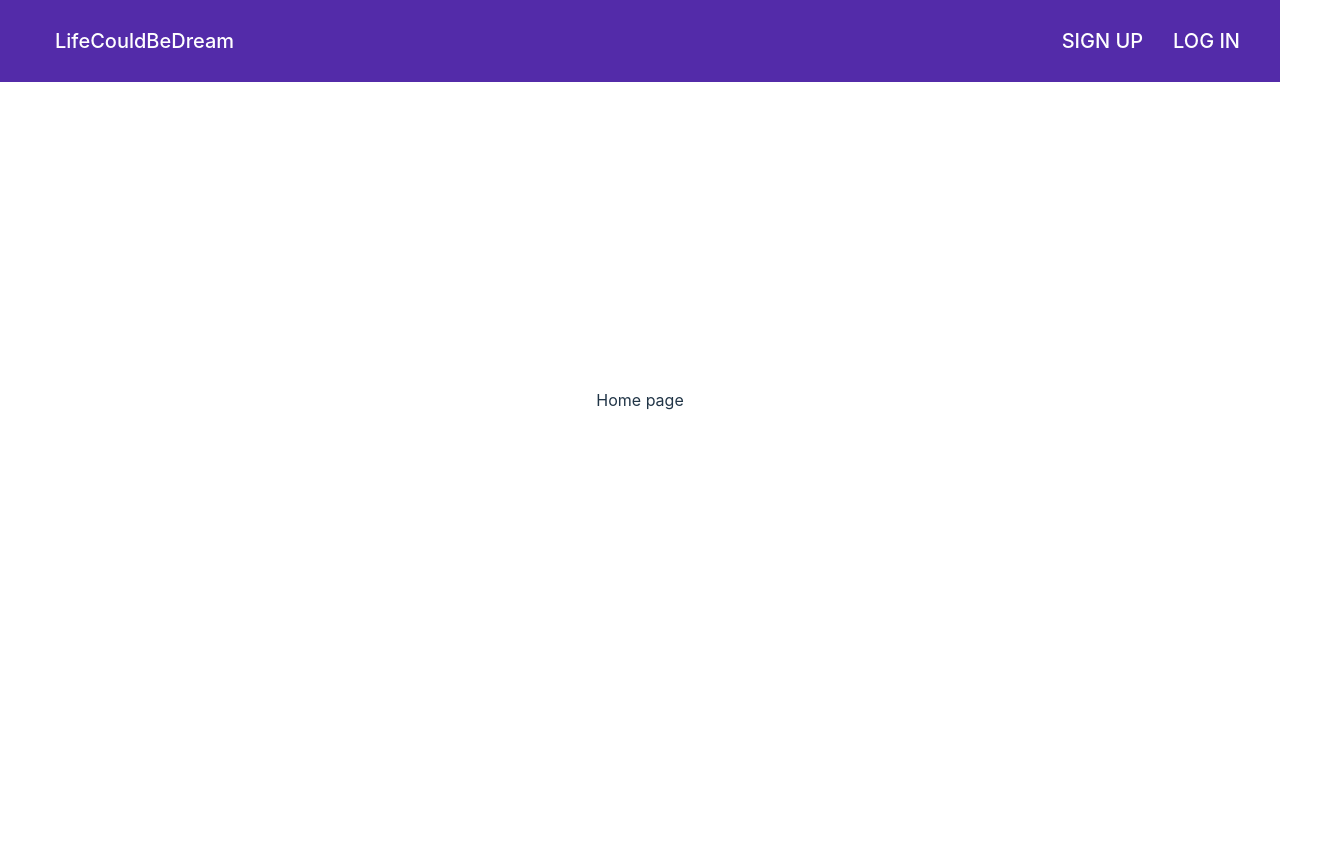
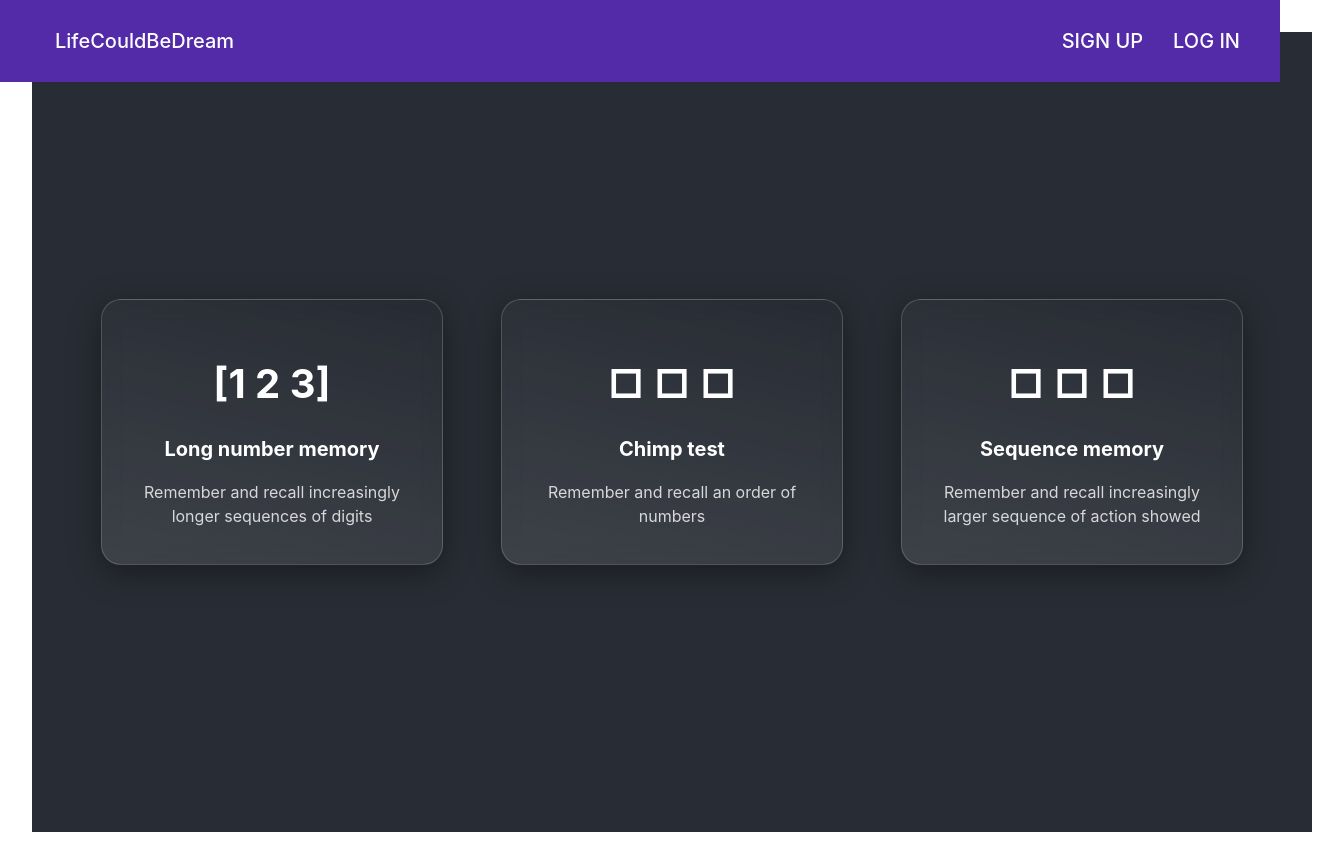
Before and after one commit to LimeFizzy/LifeCouldBeDream, a React (Vite) app in the folder frontend/: page / in a window 1280 px wide. Shown: the whole page, 1344 px wide, since content can reach past the window. Before the commit the page ends 800 px from the top, so only its background shows below. Built offline with nearby package versions, Linux system fonts and the light colour scheme.

Commit message:
Initial Tiles. Problem with alignment

```diff
--- /dev/null
+++ b/frontend/src/components/tiles/Tiles.css
@@ -0,0 +1,57 @@
+.tiles-container {
+    display: flex;
+    justify-content: space-around; /* Adjust spacing between tiles */
+    align-items: center; /* Vertically center tiles */
+    padding: 0 50px; /* Horizontal padding only */
+    box-sizing: border-box; /* Ensures padding doesn't affect the width */
+    min-height: 100vh; /* Ensures the container covers full height */
+    width: 100vw; /* Ensures the container spans full width */
+    margin: 0; /* Remove default margins */
+    overflow: hidden; /* Prevent any scrollbars from appearing */
+
+    /* Remove the glass effect from here */
+    background-color: #282c34; /* Optionally, give the container a solid background color */
+}
+
+.tile {
+    background-color: rgba(255, 255, 255, 0.1); /* Light transparent gray */
+    border-radius: 20px; /* Rounded corners */
+    width: 300px; /* Fixed width for all tiles */
+    padding: 20px;
+    text-align: center;
+    color: white;
+    box-shadow: 0px 4px 12px rgba(0, 0, 0, 0.2); /* Shadow for elevation */
+    transition: transform 0.3s ease-in-out;
+
+    /* Glass effect applied to individual tiles */
+    background: linear-gradient(13deg, rgba(255, 255, 255, 0.1), rgba(255, 255, 255, 0));
+    backdrop-filter: blur(10px); /* The blur effect that creates the glass look */
+    -webkit-backdrop-filter: blur(10px);
+    border: 1px solid rgba(255, 255, 255, 0.18);
+    box-shadow: 0 8px 32px 0 rgba(0, 0, 0, 0.37);
+}
+
+.tile-content h2 {
+    font-size: 40px;
+    margin-bottom: 20px;
+}
+
+.tile-content h3 {
+    font-size: 20px;
+    margin-bottom: 10px;
+}
+
+.tile-content p {
+    font-size: 16px;
+    opacity: 0.8;
+}
+
+/* Hover effect */
+.tile:hover {
+    transform: scale(1.05); /* Enlarge on hover */
+}
+
+/* Ensure consistent spacing between tiles */
+.tile:not(:last-child) {
+    margin-right: 20px; /* Space between tiles */
+}
--- /dev/null
+++ b/frontend/src/components/tiles/Tiles.tsx
@@ -0,0 +1,31 @@
+import './Tiles.css';
+
+const Tiles: React.FC = () => {
+  return (
+    <div className="tiles-container">
+      <div className="tile">
+        <div className="tile-content">
+          <h2>[1 2 3]</h2>
+          <h3>Long number memory</h3>
+          <p>Remember and recall increasingly longer sequences of digits</p>
+        </div>
+      </div>
+      <div className="tile">
+        <div className="tile-content">
+          <h2>□ □ □</h2>
+          <h3>Chimp test</h3>
+          <p>Remember and recall an order of numbers</p>
+        </div>
+      </div>
+      <div className="tile">
+        <div className="tile-content">
+          <h2>□ □ □</h2>
+          <h3>Sequence memory</h3>
+          <p>Remember and recall increasingly larger sequence of action showed</p>
+        </div>
+      </div>
+    </div>
+  );
+};
+
+export default Tiles;
--- a/frontend/src/pages/Home.tsx
+++ b/frontend/src/pages/Home.tsx
@@ -1,7 +1,9 @@
-export const Home = () => {
-    return (
-        <main>
-            Home page
-        </main>
-    )
-}
+import Tiles from '../components/tiles/Tiles'; // Import the Tiles component
+
+export const Home: React.FC = () => {
+  return (
+    <div>
+      <Tiles /> {}
+    </div>
+  );
+};
```
